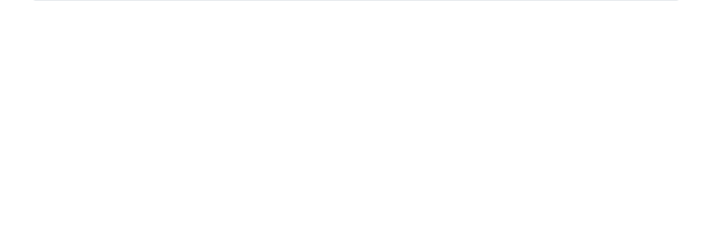
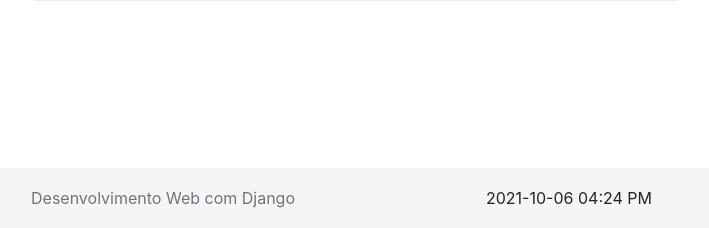
Before and after one commit to 1stalan/course_djangoadv, a Django app: page /clientes/new/ in a window 1280 px wide. Shown: the part 572-800 px from the top of the page, without its empty margins (284-993 px from the left). Run offline with Django 3.2, Linux system fonts and the light colour scheme; the visitor is signed in with stand-in values (Sample User, id 1); some libraries are stand-ins or nearby versions.

Commit message:
Refatorando footer e usando template tags

```diff
--- /dev/null
+++ b/clientes/templates/footer.html
@@ -0,0 +1,10 @@
+{% load my_tags %}
+
+<footer class="footer">
+    <div class="container">
+        <span class="text-muted foot_message">{% footer_message %}</span>
+        <div id="hora_server">{% current_time "%Y-%m-%d %I:%M %p" as the_time %}
+            {{ the_time }}
+        </div>
+    </div>
+</footer>
--- a/clientes/templates/index.html
+++ b/clientes/templates/index.html
@@ -11,10 +11,10 @@
 </head>
 <body>
 
-    <h1 class="hello">Ola mundo</h1>
-    <b>Meu nome e fulano</b> <br>
+<h1 class="hello">Ola mundo</h1>
+<b>Meu nome e fulano</b> <br>
 
-    <img src="{% static 'django.jpg' %}" alt="">
+<img src="{% static 'django.jpg' %}" alt="">
 
 </body>
 </html>
--- /dev/null
+++ b/clientes/templatetags/my_tags.py
@@ -0,0 +1,12 @@
+import datetime
+from django import template
+
+register = template.Library()
+
+@register.simple_tag
+def current_time(format_string):
+    return datetime.datetime.now().strftime(format_string)
+
+@register.simple_tag
+def footer_message():
+    return 'Desenvolvimento Web com Django'
--- a/home/views.py
+++ b/home/views.py
@@ -3,7 +3,7 @@ from django.contrib.auth import logout
 
 
 def home(request):
-    return render(request, 'home.html')
+    return render(request, 'home/home.html')
 
 
 def my_logout(request):
--- a/statics/style.css
+++ b/statics/style.css
@@ -1,3 +1,13 @@
 .trash-item {
     float: right;
 }
+
+#hora_server {
+    float: right;
+    width: 30%;
+}
+
+.foot_message {
+    float: left;
+    width: 60%;
+}
--- a/templates/base.html
+++ b/templates/base.html
@@ -22,7 +22,8 @@
 </div>
 
 {% block footer %}
-    {% endblock %}
+{% include 'footer.html' %}
+{% endblock%}
 
 </body>
 </html>
```
Also changed, not shown: clientes/templates/person.html (+5 -7 lines), clientes/templates/person_delete_confirm.html (+9 -6 lines), home/templates/home/home.html (renamed from home/templates/home.html, +2 -6 lines), clientes/templates/person_form.html (line endings or trailing spaces), clientes/templatetags/__init__.py (added). Lines whose indentation alone changed are shown as unchanged.
